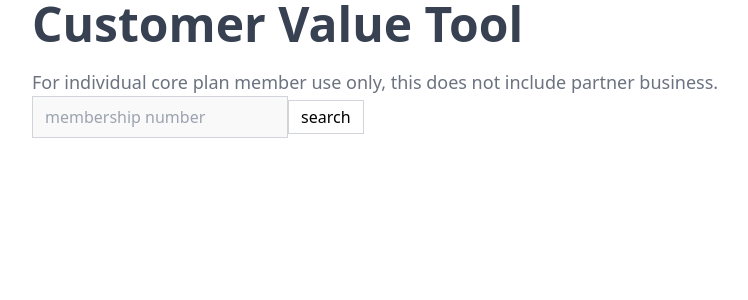
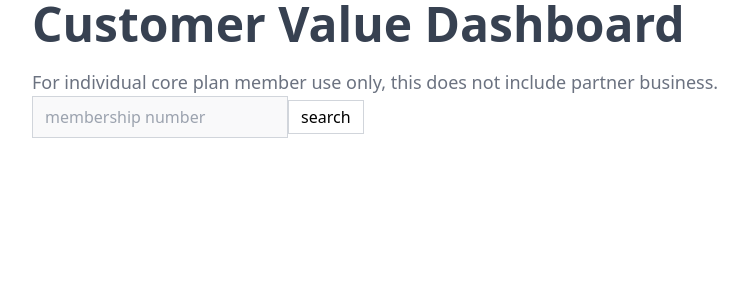
Before and after one commit to simonalanjones/customer-value-dashboard, a React (Create React App) app: page / in a window 1280 px wide. Shown: the top 300 px of the page, without its empty margins (96-844 px from the left). Built offline with nearby package versions, Linux system fonts and the light colour scheme; the HTML template or start-up script is replaced by a standard one.

Commit message:
Page header text updated

```diff
--- a/src/components/header.tsx
+++ b/src/components/header.tsx
@@ -2,7 +2,7 @@ const Header = () => {
   return (
     <>
       <h1 className="text-5xl text-gray-700 font-bold mb-5 ">
-        Customer Value Tool
+        Customer Value Dashboard
       </h1>
       <p className="text-gray-500 text-lg">
         For individual core plan member use only, this does not include partner
```
